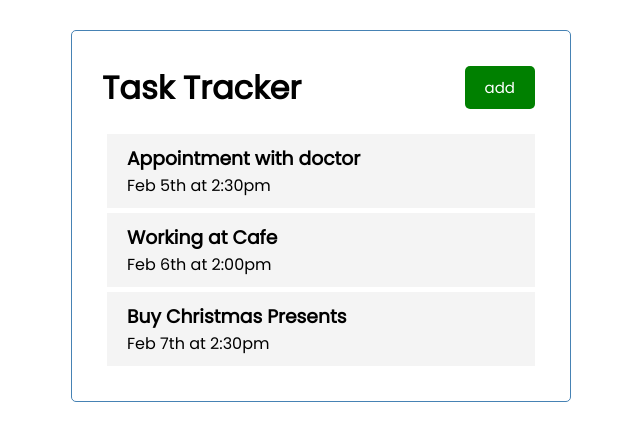
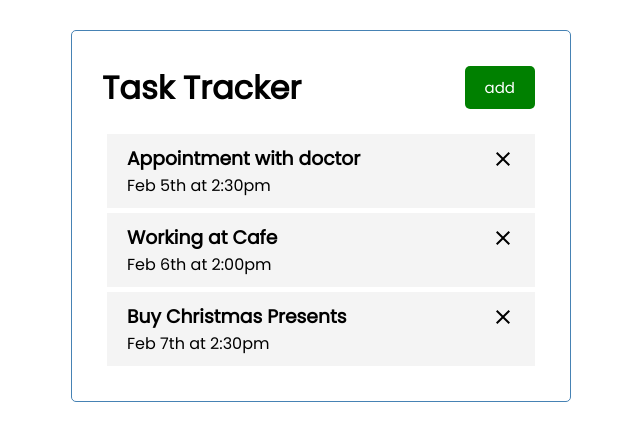
Before and after one commit to abram-stack/task-track, a React (Create React App) app: page / in a window 1280 px wide. Shown: the top 440 px of the page, without its empty margins (319-959 px from the left). Built offline with nearby package versions, Linux system fonts and the light colour scheme.

Commit message:
add remove task (only ui), bug onDoubleClick

```diff
--- a/src/App.js
+++ b/src/App.js
@@ -23,10 +23,24 @@ function App() {
     reminder: false
     }])
 
+  // Delete task
+  const deleteTask = (id) => {
+    setTasks(tasks.filter((task) => task.id !== id))
+  }
+
+  // toggle reminder
+  const toggleReminder = (id) => {
+    setTasks(tasks.map((task) =>
+      task.id == id ? { ...task, reminder: !task.reminder } :
+        task
+    ))
+  }
   return (
     <div className="container">
       <Header />
-      <Tasks tasks={tasks}/>
+      {tasks.length > 0 ? (<Tasks tasks={tasks} onDelete={deleteTask} onToggle={toggleReminder}/>) :
+        ('No to show')
+      }
     </div>
   );
 }
--- a/src/components/Task.js
+++ b/src/components/Task.js
@@ -1,8 +1,12 @@
-const Task = ({ task}) => {
+// import styled from 'styled-components'
+// import { Cross } from '@styled-icons/entypo/Cross'
+import CloseIcon from '@mui/icons-material/Close';
+
+const Task = ({ task, onDelete, onToggle}) => {
   return (
-    <div className="task">
-      <h3>{task.text}</h3>
-      <p>{ task.day}</p>
+    <div className="task" onDoubleClick={()=> onToggle(task.id)}>
+      <h3>{task.text}<CloseIcon onClick={() => onDelete(task.id) }/> </h3>
+      <p>{task.day}</p>
     </div>
   )
 }
--- a/src/components/Tasks.js
+++ b/src/components/Tasks.js
@@ -1,10 +1,10 @@
 import Task from "./Task"
 
-const Tasks = ({ tasks }) => {
+const Tasks = ({ tasks, onDelete, onToggle }) => {
   return (
     <>
       {tasks.map((task) => (
-        <Task key={task.id} task={task} />
+        <Task key={task.id} task={task} onDelete={onDelete} onToggle={onToggle}/>
       ))}
     </>
   )
--- a/src/index.css
+++ b/src/index.css
@@ -47,3 +47,12 @@ body {
   padding: 10px 20px;
   cursor: pointer;
 }
+
+.task h3 {
+  display: flex;
+  align-items: center;
+  justify-content: space-between;
+}
+.task.reminder {
+  border-left: 5px solid green;
+}
```
Also changed, not shown: package.json (+11 -0 lines), .babelrc (added), webpack.config.js (added), 1 other file (tests, documents, lock files or other folders).
